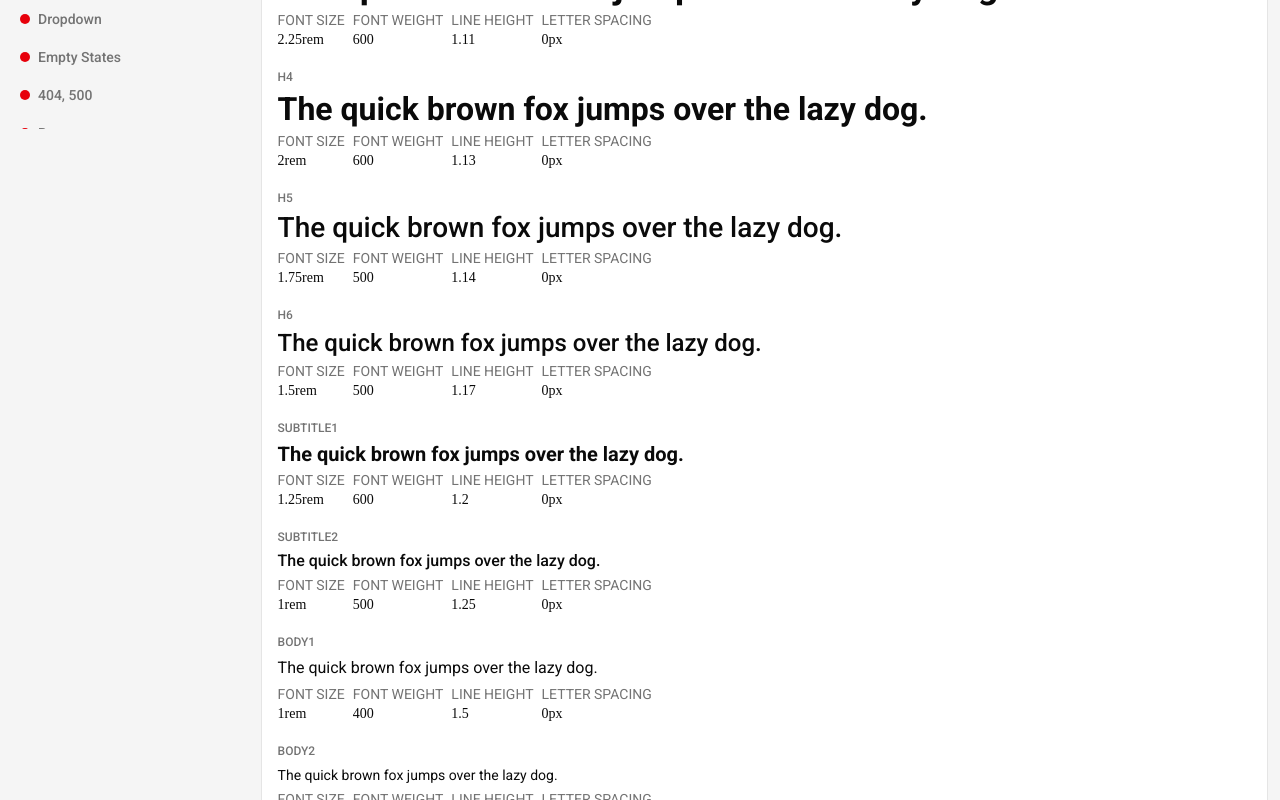
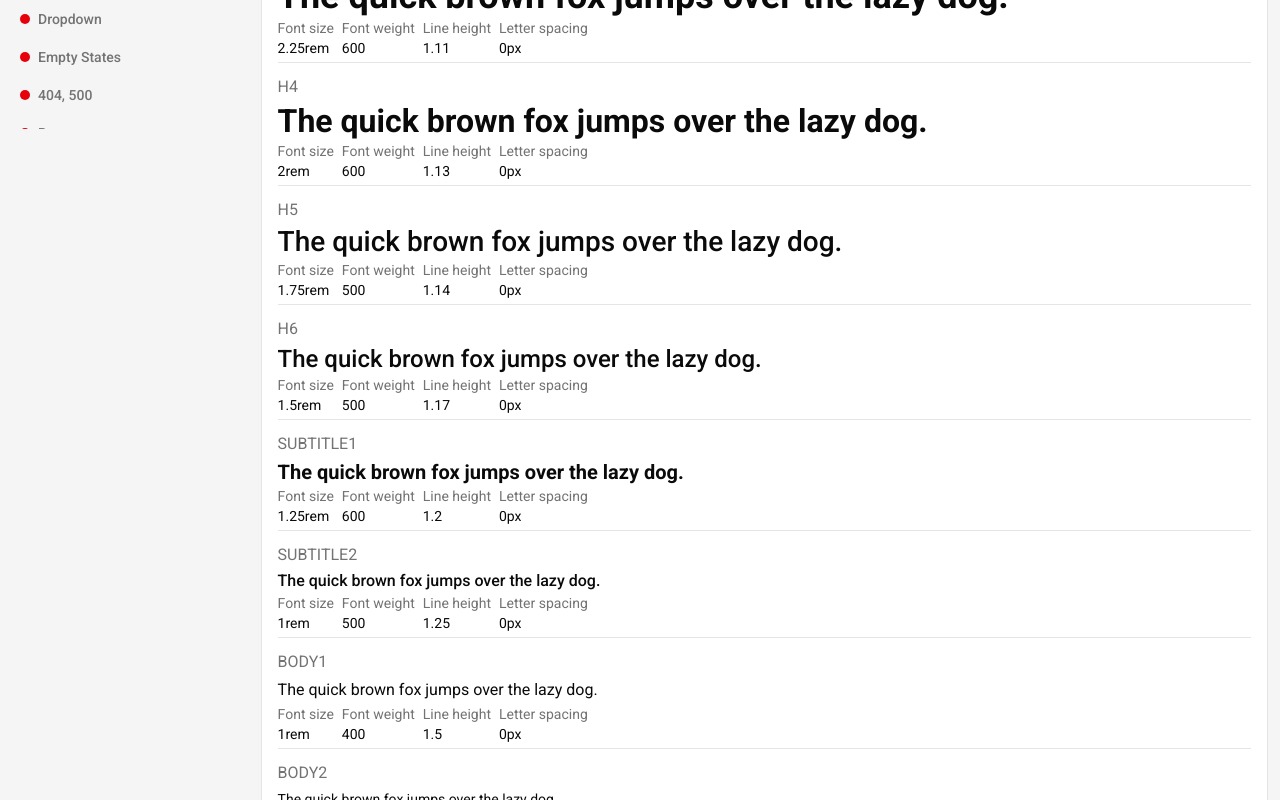
Before and after one commit to a169n/mui-custom-theme, a React (Vite) app: page /typography in a window 1280 px wide. Shown: the part 780-1580 px from the top of the page. Built offline with nearby package versions, Linux system fonts and the light colour scheme.

Commit message:
Refactor font usage in PalettePage and TypographyPage to use 'font-sans' instead of 'font-mono' for improved consistency in typography display.

```diff
--- a/src/pages/foundations/PalettePage.tsx
+++ b/src/pages/foundations/PalettePage.tsx
@@ -9,7 +9,7 @@ const paletteUsage = createUsageSnippet([
   'return (',
   '  <Box',
   '    sx={{',
-  "      bgcolor: theme.palette.primary[600] ?? theme.palette.primary.main,",
+  '      bgcolor: theme.palette.primary[600] ?? theme.palette.primary.main,',
   '      color: theme.palette.primary.contrastText,',
   '      px: 3,',
   '      py: 2,',
@@ -47,14 +47,13 @@ type PaletteKey = (typeof colorKeys)[number];
 
 const findShadeKey = (
   value: string | undefined,
-  scale: Record<string, string>,
+  scale: Record<string, string>
 ): string | undefined => shadeOrder.find((shade) => scale[shade] === value);
 
 const PalettePage = () => {
   const theme = useTheme();
-  const monospaceFont =
-    theme.tokens?.theme.font['font-mono'] ??
-    "Menlo, Monaco, Consolas, 'Liberation Mono', 'Courier New', monospace";
+  const usageFont =
+    theme.tokens?.theme.font['font-sans'] ?? theme.typography?.fontFamily ?? 'Roboto, sans-serif';
 
   return (
     <PageContainer
@@ -112,7 +111,7 @@ const PalettePage = () => {
                           <Typography variant="body2" fontWeight={600}>
                             {label}
                           </Typography>
-                          <Typography variant="body2" sx={{ fontFamily: monospaceFont }}>
+                          <Typography variant="body2" sx={{ fontFamily: usageFont }}>
                             {value}
                           </Typography>
                         </Stack>
@@ -138,7 +137,7 @@ const PalettePage = () => {
                       <Typography variant="body2" fontWeight={600}>
                         contrastText
                       </Typography>
-                      <Typography variant="body2" sx={{ fontFamily: monospaceFont }}>
+                      <Typography variant="body2" sx={{ fontFamily: usageFont }}>
                         {paletteColor.contrastText}
                       </Typography>
                     </Box>
--- a/src/pages/foundations/TypographyPage.tsx
+++ b/src/pages/foundations/TypographyPage.tsx
@@ -1,4 +1,4 @@
-import { Divider, Stack, Typography } from '@mui/material';
+import { Box, Divider, Stack, Typography } from '@mui/material';
 import { useTheme } from '@mui/material/styles';
 import type { ComponentProps } from 'react';
 import { createUsageSnippet } from '../../utils/createUsageSnippet';
@@ -46,9 +46,8 @@ const formatTypographyValue = (value: string | number | undefined): string => {
 
 const TypographyPage = () => {
   const theme = useTheme();
-  const monospaceFont =
-    theme.tokens?.theme.font['font-mono'] ??
-    "Menlo, Monaco, Consolas, 'Liberation Mono', 'Courier New', monospace";
+  const usageFont =
+    theme.tokens?.theme.font['font-sans'] ?? theme.typography?.fontFamily ?? 'Roboto, sans-serif';
 
   return (
     <PageContainer
@@ -67,8 +66,8 @@ const TypographyPage = () => {
           ];
 
           return (
-            <Stack key={variant} spacing={1.5}>
-              <Typography variant="button" color="text.secondary" textTransform="uppercase">
+            <Stack key={variant} spacing={1}>
+              <Typography variant="body1" color="text.secondary" textTransform="uppercase">
                 {variant}
               </Typography>
               <Typography variant={variant as any}>
@@ -77,16 +76,18 @@ const TypographyPage = () => {
               <Stack direction={{ xs: 'column', sm: 'row' }} spacing={2}>
                 {detailItems.map(({ label, value }) => (
                   <Stack key={label} spacing={0.5}>
-                    <Typography variant="caption" color="text.secondary" textTransform="uppercase">
+                    <Typography variant="caption" color="text.secondary">
                       {label}
                     </Typography>
-                    <Typography variant="body2" sx={{ fontFamily: monospaceFont }}>
+                    <Typography variant="body2" sx={{ fontFamily: usageFont }}>
                       {formatTypographyValue(value)}
                     </Typography>
                   </Stack>
                 ))}
               </Stack>
-              {index < typographyVariants.length - 1 ? <Divider /> : null}
+              {index < typographyVariants.length - 1 ? (
+                <Box sx={{ bgcolor: 'divider', height: '1px', width: '100%' }} />
+              ) : null}
             </Stack>
           );
         })}
```
